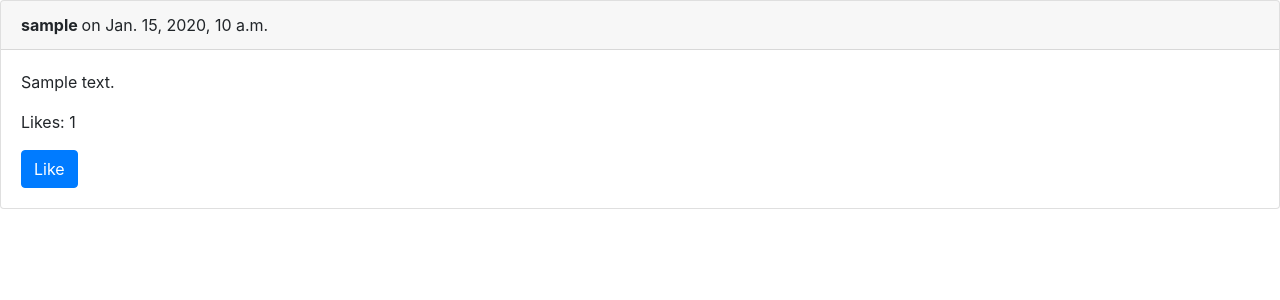
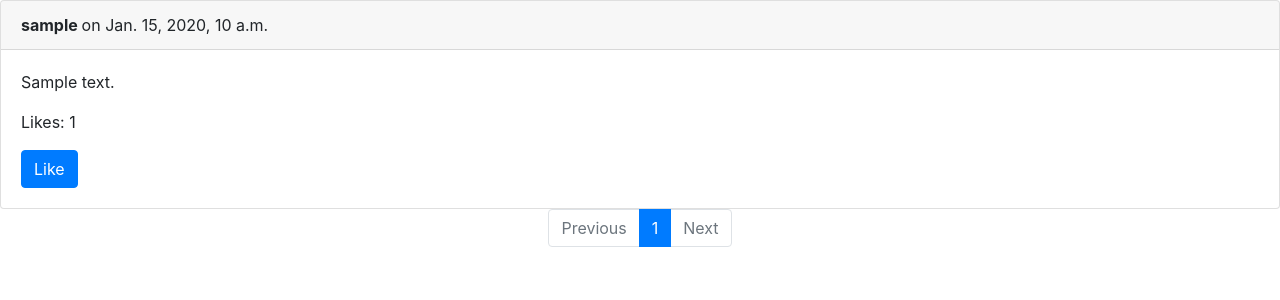
Before and after one commit to tom55dev/Network, a Django app: page / in a window 1280 px wide. Shown: the part 56-356 px from the top of the page. Run offline with Django 3.2, Linux system fonts and the light colour scheme; tables that the repository leaves empty hold one stand-in row (values such as "Sample post"); some libraries are stand-ins or nearby versions.

Commit message:
feat: add pagination
display 10 posts on a page

```diff
--- a/network/templates/network/index.html
+++ b/network/templates/network/index.html
@@ -1,7 +1,8 @@
 {% extends "network/layout.html" %}
 
 {% block body %}
-    {% for post in posts %}
+
+    {% for post in page_posts %}
         <div class="card">
             <p class="card-header"> <strong> {{ post.user }} </strong> on {{ post.timestamp }} </p>
             <div class="card-body">
@@ -13,4 +14,34 @@
     {% empty %}
         <p> No posts yet.</p>
     {% endfor %}
+
+    <nav aria-label="Pagination">
+        <ul class="pagination justify-content-center">
+
+            {% if page_posts.has_previous %}
+                <li class="page-item"><a class="page-link" href="?page={{ page_posts.previous_page_number }}">Previous</a></li>
+            {% else %}
+                <li class="page-item disabled"><span class="page-link">Previous</span></li>
+            {% endif %}
+
+            {% for num in page_posts.paginator.page_range %}
+                {% if num == page_posts.number %}
+                    <li class="page-item active">
+                        <span class="page-link">
+                            {{ num }}
+                            <span class="sr-only">(current)</span>
+                        </span>
+                    </li>
+                {% else %}
+                    <a class="page-link" href="?page={{ num }}"> {{ num }} </a>
+                {% endif %}
+            {% endfor %}
+
+            {% if page_posts.has_next %}
+                <li class="page-item"><a class="page-link" href="?page={{ page_posts.next_page_number }}">Next</a></li>
+            {% else %}
+                <li class="page-item disabled"><span class="page-link">Next</span></li>
+            {% endif %}
+        </ul>
+    </nav>
 {% endblock %}
--- a/network/views.py
+++ b/network/views.py
@@ -3,14 +3,22 @@ from django.db import IntegrityError
 from django.http import HttpResponse, HttpResponseRedirect
 from django.shortcuts import render
 from django.urls import reverse
+from django.core.paginator import Paginator
 
 from .models import User, Post
+
+import math
 
 
 def index(request):
     posts =  Post.objects.all()
+
+    # Show 10 post per page
+    paginator = Paginator(posts, 10)
+    current_page = request.GET.get('page')
+    page_posts = paginator.get_page(current_page)
     return render(request, "network/index.html", {
-        "posts": posts
+        "page_posts": page_posts,
     })
 
 
```
